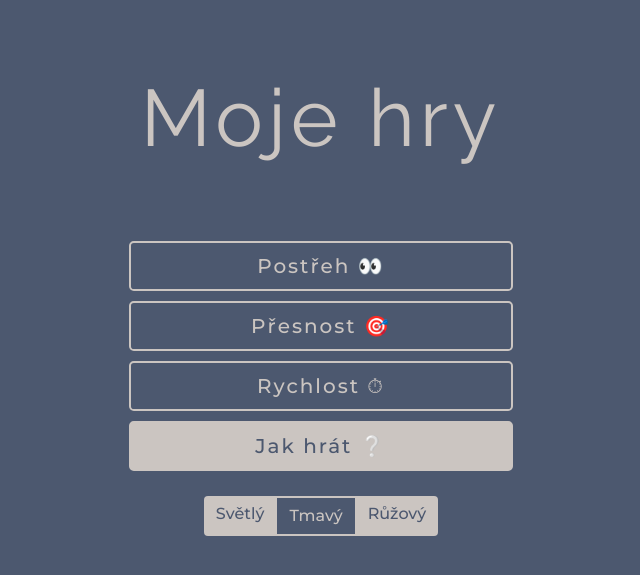
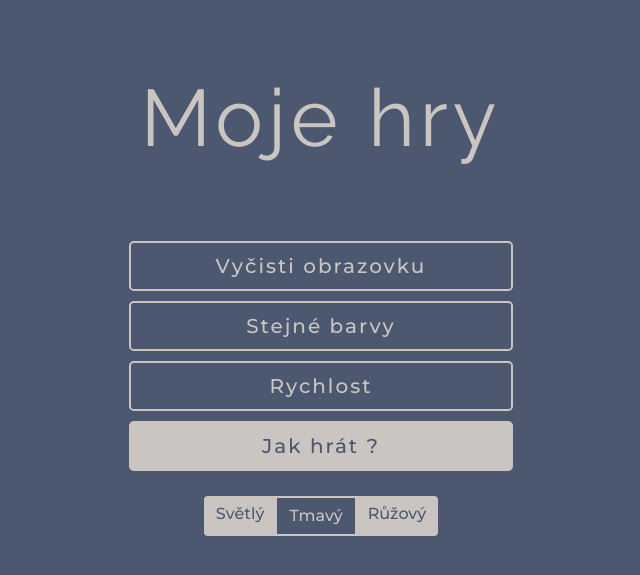
Before and after one commit to TeVr42/tapapp-js-python, a Flask app: page / in a window 1280 px wide. Shown: the top 575 px of the page, without its empty margins (319-959 px from the left). Run offline with Flask 2, Linux system fonts and the light colour scheme.

Commit message:
Rename games

```diff
--- a/templates/index.html
+++ b/templates/index.html
@@ -3,10 +3,10 @@
 <body>
 
 	<h1 class="title-margin"> Moje hry </h1>
-	<a href="{{ url_for('hra1', color=mode, game=0, speed=0, prepared_circles=0) }}"><button class="{{ settings['light_btn'] }}">Postřeh 👀</button></a>
-    <a href="{{ url_for('hra2', color=mode, game=0, speed=0) }}"><button class="{{ settings['light_btn'] }}">Přesnost 🎯</button></a>
-    <a href="{{ url_for('hra3', color=mode, game=0) }}"><button class="{{ settings['light_btn'] }}">Rychlost ⏱</button></a>
-    <a href="{{ url_for('info', color=mode) }}"><button class="{{ settings['dark_btn'] }}">Jak hrát ❔ </button></a>
+	<a href="{{ url_for('hra1', color=mode, game=0, speed=0, prepared_circles=0) }}"><button class="{{ settings['light_btn'] }}">Vyčisti obrazovku</button></a>
+    <a href="{{ url_for('hra2', color=mode, game=0, speed=0) }}"><button class="{{ settings['light_btn'] }}">Stejné barvy</button></a>
+    <a href="{{ url_for('hra3', color=mode, game=0) }}"><button class="{{ settings['light_btn'] }}">Rychlost</button></a>
+    <a href="{{ url_for('info', color=mode) }}"><button class="{{ settings['dark_btn'] }}">Jak hrát ? </button></a>
 
     <div class="btn-group" style="margin-top: 20px">
     {% for new_btn in [["light", "Světlý"], ["dark", "Tmavý"], ["pink", "Růžový"]]: %}
--- a/templates/info.html
+++ b/templates/info.html
@@ -7,9 +7,9 @@
     <div class="info-text">
     <p class="title-margin-bottom">
 
-        <strong>Postřeh</strong>: klikáním na kruhy co nejdříve vyčisti displej. Můžeš si zvolit rychlost. Pokus se o co nejnižší skóre!
+        <strong>Vyčisti obrazovku</strong>: klikáním na kruhy co nejdříve vyčisti displej. Můžeš si zvolit rychlost. Pokus se o co nejnižší skóre!
         <br>
-        <strong>Přesnost</strong>: zvětši svůj kruh na maximum klikáním na kruhy stejné barvy. Ale pozor jiné barvy jej opět zmenší! Jak rychle to zvládneš?
+        <strong>Stejné barvy</strong>: zvětši svůj kruh na maximum klikáním na kruhy stejné barvy. Ale pozor jiné barvy jej opět zmenší! Jak rychle to zvládneš?
         <br>
         <strong>Rychlost</strong>: otestuj své reflexy. Ihned jak se obrazovka zbarví, klikni na ni a zjisti svou reakční dobu v milisekundách!
 
```
